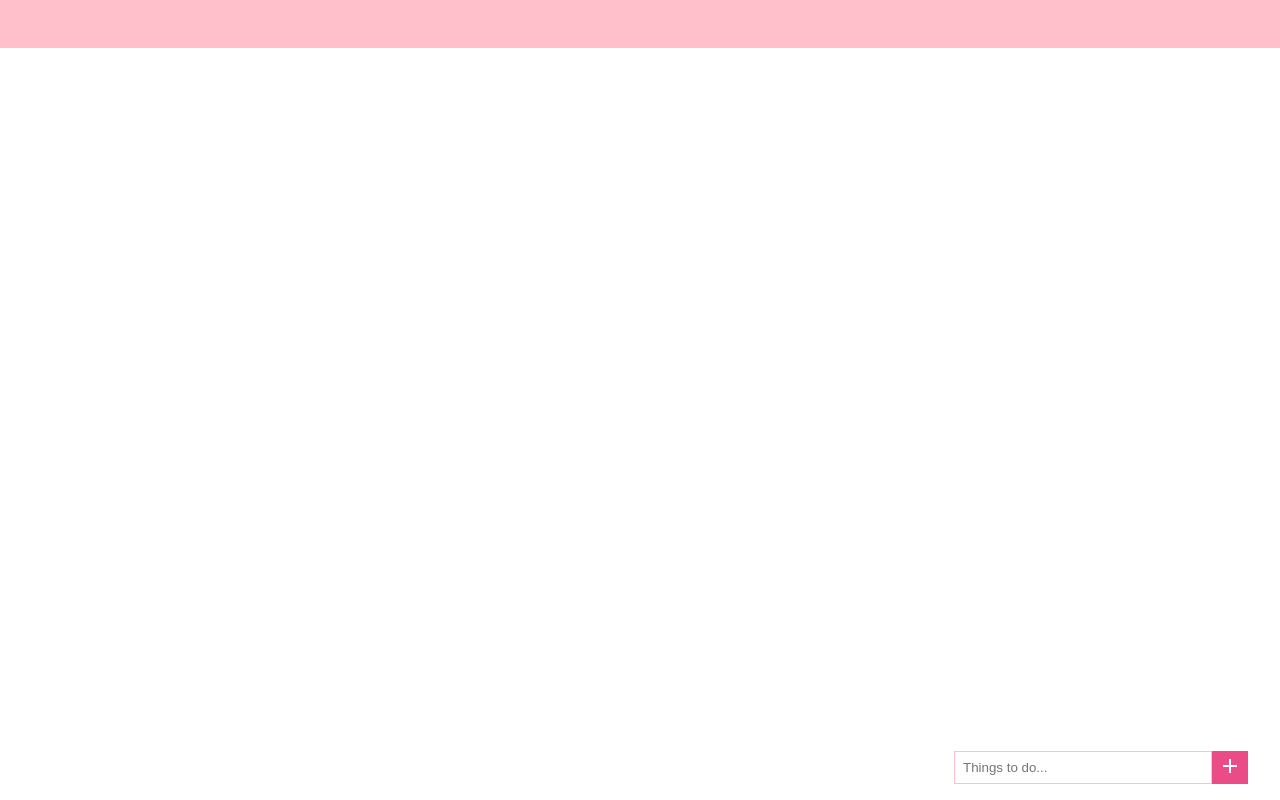
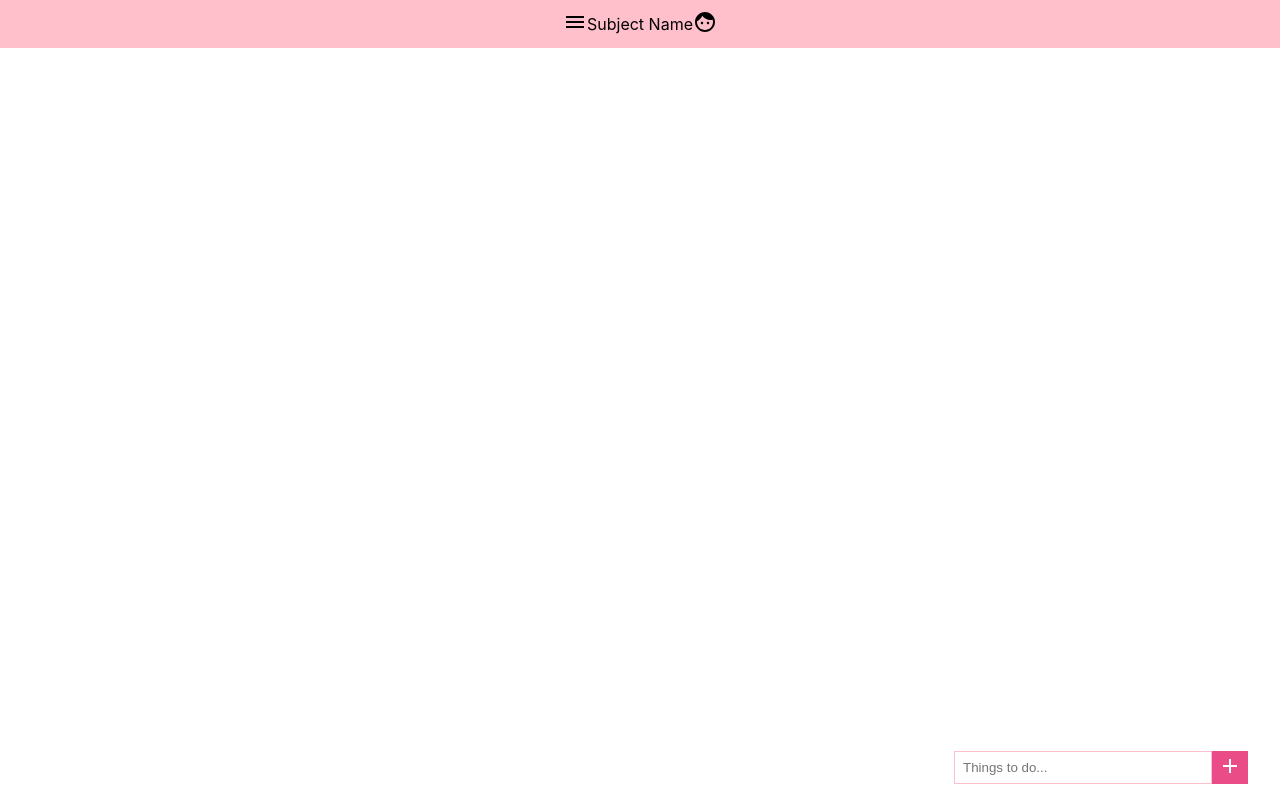
Before and after one commit to sbzi1020/TodoList, a React (Create React App) app: page / in a window 1280 px wide. Built offline with nearby package versions, Linux system fonts and the light colour scheme.

Commit message:
[ master ] - 'Working on topbar'

```diff
--- a/package.json
+++ b/package.json
@@ -12,9 +12,11 @@
     "@types/node": "^16.11.26",
     "@types/react": "^17.0.43",
     "@types/react-dom": "^17.0.14",
+    "animate.css": "^4.1.1",
     "axios": "^0.26.1",
-    "react": "^17.0.0",
-    "react-dom": "^17.0.0",
+    "react": "^16.8.0",
+    "react-animations": "^1.0.0",
+    "react-dom": "^16.8.0",
     "react-scripts": "5.0.0",
     "rxjs": "^7.5.5",
     "typescript": "^4.6.3",
--- a/src/components/MainView.tsx
+++ b/src/components/MainView.tsx
@@ -21,9 +21,10 @@ const MainView = (props: MainViewProps) => {
     return (
         <div className={`${LayoutStyles.vBoxContainer} ${classes.container}`}>
             <div className={`${LayoutStyles.vBoxContainer} ${classes.mainView}`}>
-                <div className={`${classes.topbar}`}>
+                <div className={`${LayoutStyles.hBoxContainer} ${classes.topbar}`}>
                     <Topbar />
                 </div>
+
                 <TodoList />
             </div>
         </div>
--- a/src/components/TodoItem.tsx
+++ b/src/components/TodoItem.tsx
@@ -35,7 +35,8 @@ const TodoItemComponent = (props: TodoItemProps) => {
 
             />
             <div
-                className={props.item.isFinished ? `${classes.checkedText}` : `${classes.text}`}>
+                className={props.item.isFinished ? `${classes.checkedText}` : `${classes.text}`}
+            >
                 {`${props.item.id}`}
                 <span>&nbsp;&nbsp;&nbsp;&nbsp;</span>
                 {`${props.item.text}`}
--- a/src/components/TodoList.tsx
+++ b/src/components/TodoList.tsx
@@ -39,6 +39,12 @@ const TodoList = () => {
         TodoListStateService.updateItem(checkItem)
     }
 
+    //////
+    const onTextClick = (item: TodoItem) => {
+
+        TodoListStateService.updateItem(item)
+    }
+    //
     const renderList = () => {
         return (
             uiState.list.map((item, index) => (
@@ -51,6 +57,7 @@ const TodoList = () => {
             ))
         )
     }
+    //
     const onDeletedClick = (item: TodoItem) => {
         TodoListStateService.deleteItem(item)
     }
@@ -59,6 +66,7 @@ const TodoList = () => {
             onAddItem()
         }
     }
+    //
     return (
         <div className={`${LayoutStyles.vBoxContainer} ${classes.listContainer}`}>
             <div>
--- a/src/components/Topbar.tsx
+++ b/src/components/Topbar.tsx
@@ -1,11 +1,13 @@
 import React, { useState, useEffect } from 'react'
-
+import MenuIcon from '@material-ui/icons/Menu';
+import FaceIcon from '@material-ui/icons/Face';
+import LayoutStyles from '../styles/layout.module.css'
+import { generateStyles } from '../styles/topbar.styles'
 /**
  * @export
  * @interface TopBarProps
  */
 export interface TopBarProps {
-    classes?: any
 }
 
 /**
@@ -13,18 +15,28 @@ export interface TopBarProps {
  * @param {TopBar}Props props
  */
 const TopBar = (props: TopBarProps) => {
-    const { classes } = props
-
+    const classes = generateStyles()
     const [state, setState] = useState()
 
     useEffect(() => {
 
     }, [])
 
-    return (<div>
+    return (
+
+        <div className={`${LayoutStyles.hBoxContainer} ${classes.topbarContainer}`}>
         {/* menu icon */}
+        <div>
+            <MenuIcon />
+        </div>
         {/* Subject name */}
+        <div>
+            Subject Name
+        </div>
         {/* userpage */}
+        <div>
+            <FaceIcon />
+        </div>
     </div>)
 }
 
--- /dev/null
+++ b/src/styles/topbar.styles.ts
@@ -0,0 +1,8 @@
+import { makeStyles } from '@material-ui/core'
+
+export const generateStyles = makeStyles({
+    topbarContainer: {
+        justifyContent: 'flex-start',
+        alignItems: 'center',
+    },
+})
```
Also changed, not shown: 1 other file (tests, documents, lock files or other folders).
